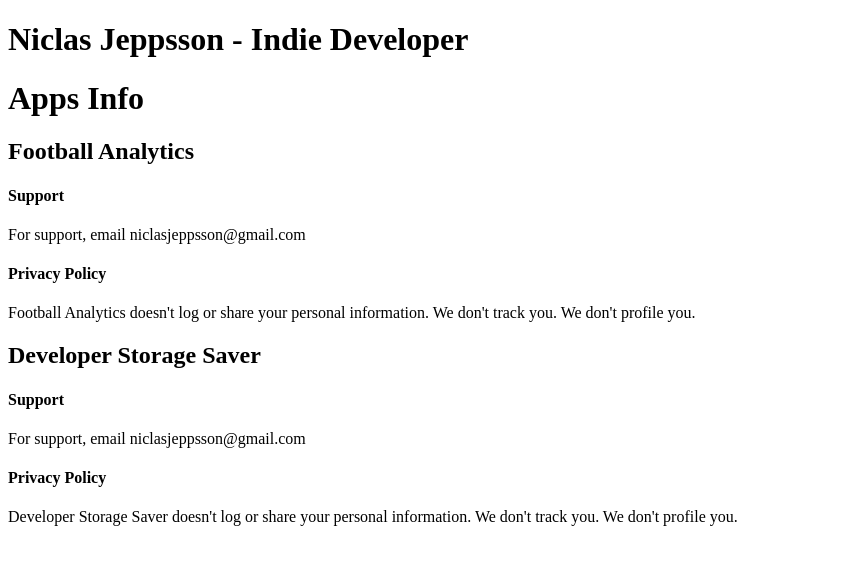
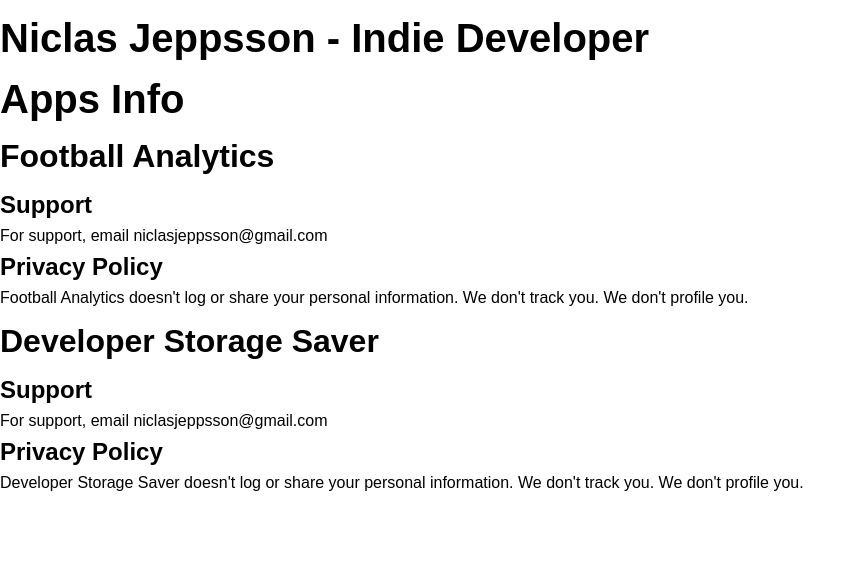
Before and after one commit to Sockerjam/sockerjam.github.io, a plain HTML site: page index.html in a window 1280 px wide. Shown: the whole page, without its empty margins (0-866 px from the left). Drawn offline with Linux system fonts and the light colour scheme.

Commit message:
Update index.html

```diff
--- a/index.html
+++ b/index.html
@@ -1,17 +1,58 @@
 <!DOCTYPE html>
 <html>
+  <head>
+    <meta charset="UTF-8">
+    <title>Niclas Jeppsson - Indie Developer</title>
+    <style>
+      /* Add some basic styles for the page */
+      body {
+        font-family: sans-serif;
+        margin: 0;
+        padding: 0;
+      }
+      h1 {
+        font-size: 2.5rem;
+        font-weight: bold;
+        margin: 1rem 0;
+      }
+      h2 {
+        font-size: 2rem;
+        font-weight: bold;
+        margin: 1rem 0;
+      }
+      h4 {
+        font-size: 1.5rem;
+        font-weight: bold;
+        margin: 0.5rem 0;
+      }
+      p {
+        font-size: 1rem;
+        margin: 0.5rem 0;
+      }
+    </style>
+  </head>
   <body>
+    <header>
       <h1>Niclas Jeppsson - Indie Developer</h1>
+    </header>
+    <main>
+      <section>
         <h1>Apps Info</h1>
+        <article>
           <h2>Football Analytics</h2>
           <h4>Support</h4>
           <p>For support, email niclasjeppsson@gmail.com</p>
           <h4>Privacy Policy</h4>
           <p>Football Analytics doesn't log or share your personal information. We don't track you. We don't profile you.</p>
+        </article>
+        <article>
           <h2>Developer Storage Saver</h2>
           <h4>Support</h4>
           <p>For support, email niclasjeppsson@gmail.com</p>
           <h4>Privacy Policy</h4>
           <p>Developer Storage Saver doesn't log or share your personal information. We don't track you. We don't profile you.</p>
+        </article>
+      </section>
+    </main>
   </body>
 </html>
```
Lines whose indentation alone changed are shown as unchanged.
